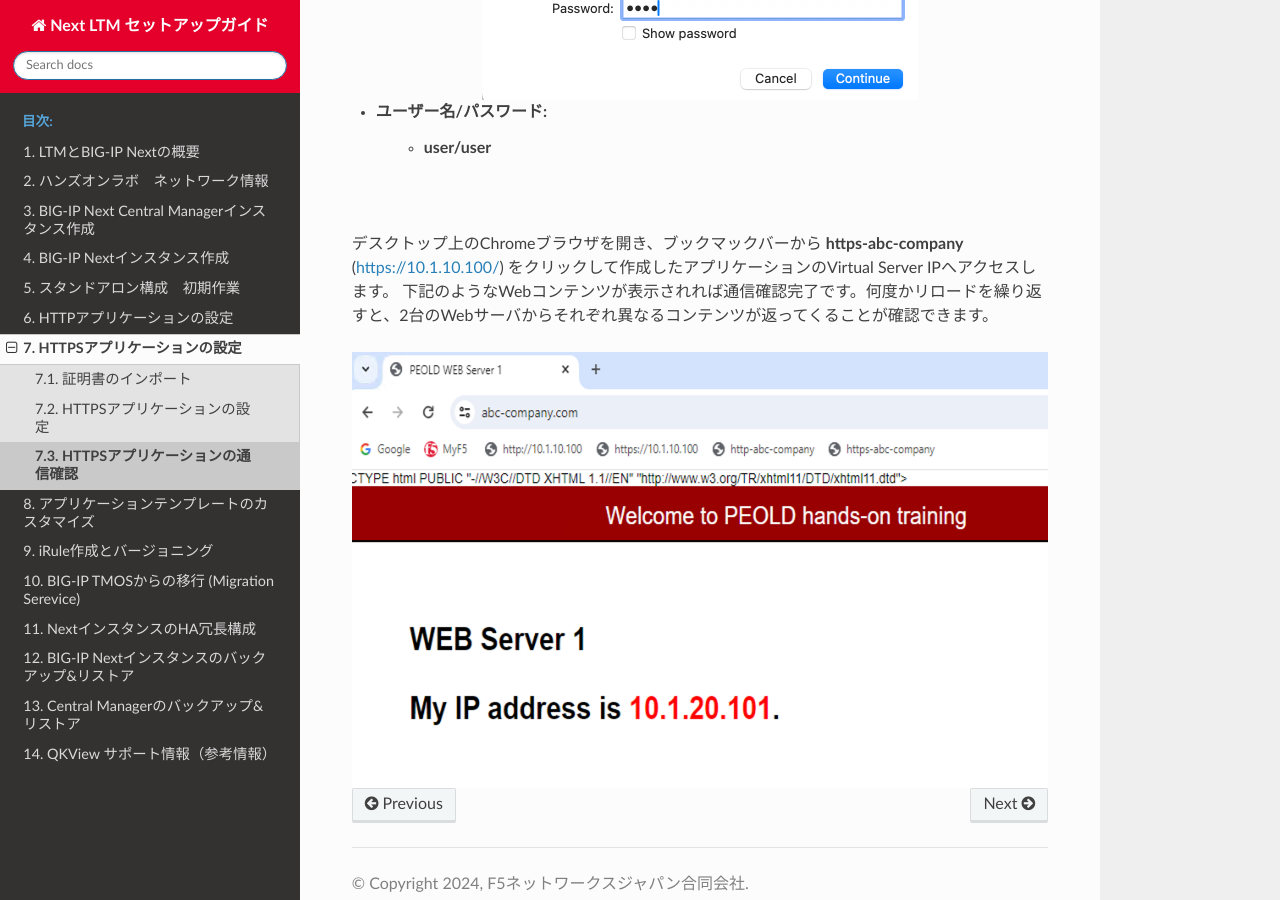
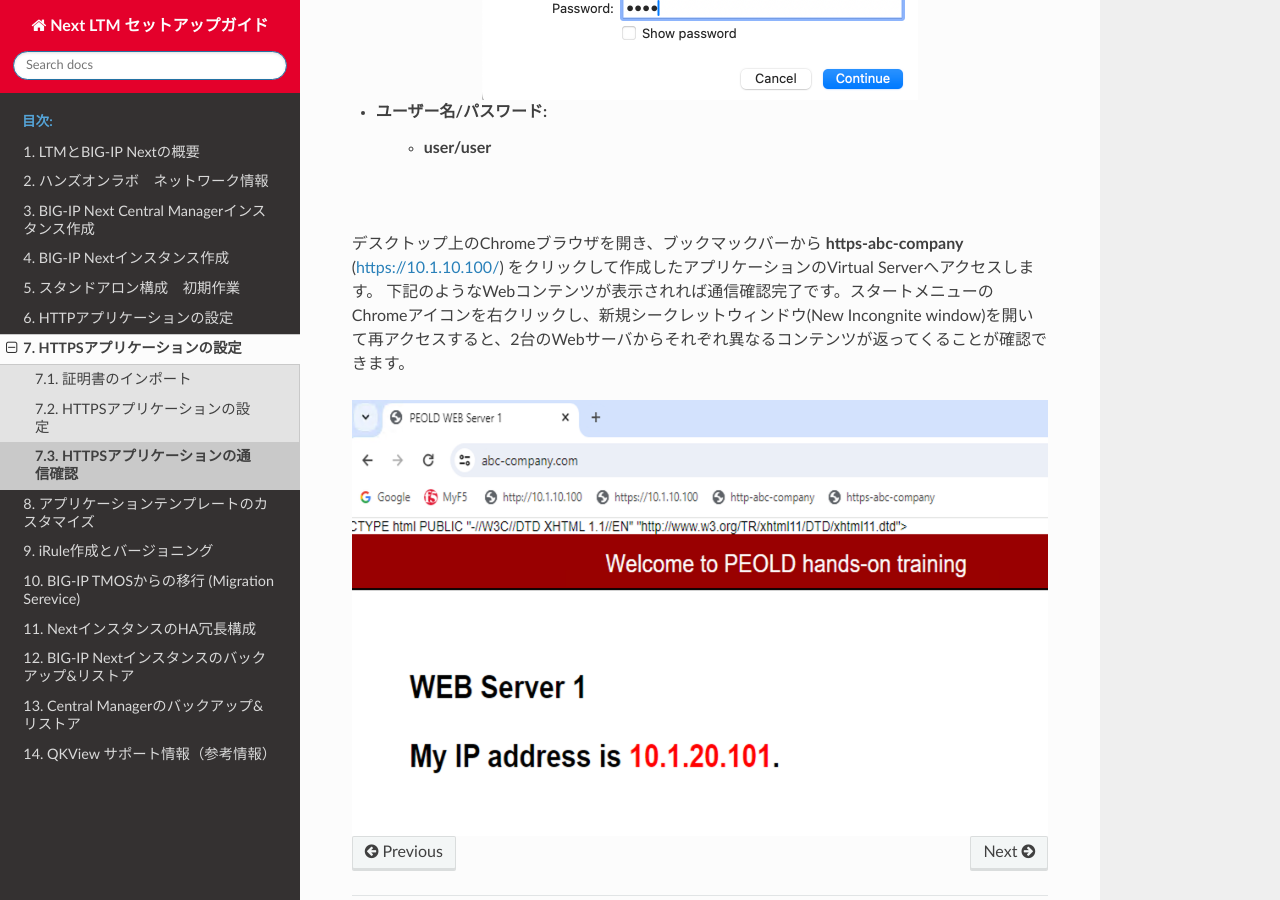
Before and after one commit to BeF5/f5j-easy-setup-next-ltm, a Sphinx documentation site: the page built from docs/content07/module03/module03.rst, in a window 1280 px wide and 900 px high, scrolled down 1163 px. Built offline with Sphinx 7.4.7 and the Read the Docs theme 2.0.0, drawn with Linux system fonts in a browser that asks for light colours.

Commit message:
Update module03.rst

```diff
--- a/docs/content07/module03/module03.rst
+++ b/docs/content07/module03/module03.rst
@@ -30,8 +30,8 @@ Windows Clientへのログイン
 
 
 |
-デスクトップ上のChromeブラウザを開き、ブックマックバーから **https-abc-company** (https://10.1.10.100/) をクリックして作成したアプリケーションのVirtual Server IPへアクセスします。
-下記のようなWebコンテンツが表示されれば通信確認完了です。何度かリロードを繰り返すと、2台のWebサーバからそれぞれ異なるコンテンツが返ってくることが確認できます。
+デスクトップ上のChromeブラウザを開き、ブックマックバーから **https-abc-company** (https://10.1.10.100/) をクリックして作成したアプリケーションのVirtual Serverへアクセスします。
+下記のようなWebコンテンツが表示されれば通信確認完了です。スタートメニューのChromeアイコンを右クリックし、新規シークレットウィンドウ(New Incongnite window)を開いて再アクセスすると、2台のWebサーバからそれぞれ異なるコンテンツが返ってくることが確認できます。
 
 .. figure:: images/c7-m3-3.png
    :scale: 50%
```
